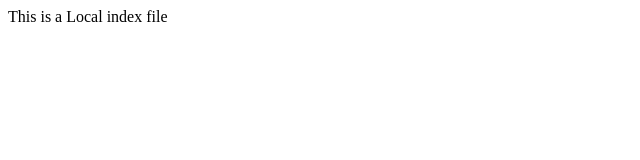
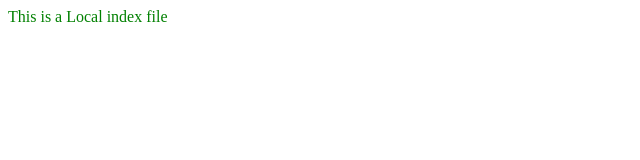
Before and after one commit to vikasvikas16/localrepo, a plain HTML site: page index.html in a window 1280 px wide. Shown: the full height of the page, 0-640 px from the left. Drawn offline with Linux system fonts and the light colour scheme.

Commit message:
Add color to the paragraphh

```diff
--- a/index.html
+++ b/index.html
@@ -1 +1 @@
-<p>This is a Local index file </p>
+<p style="color: green;">This is a Local index file </p>
```
